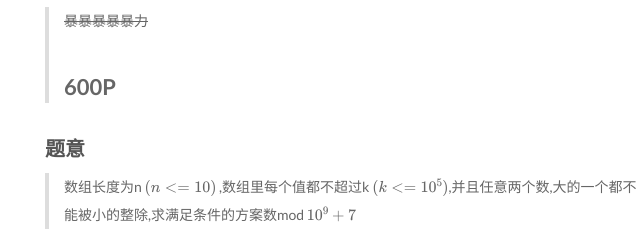
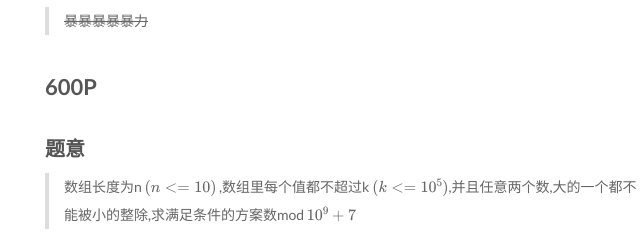
Before and after one commit to NotDeep/notdeep.github.io, a plain HTML site: page 2016/03/09/TC684/index.html in a window 1280 px wide. Shown: the part 349-581 px from the top of the page, 85-725 px from the left. Drawn offline with nearby package versions, Linux system fonts and the light colour scheme; some packages are replaced by stand-ins of ours; a script that the page names is missing.

Commit message:
Site updated: 2016-03-13 01:03:37

```diff
--- a/2016/03/09/TC684/index.html
+++ b/2016/03/09/TC684/index.html
@@ -65,7 +65,7 @@
 <meta property="og:site_name" content="NotDeep">
 <meta property="og:description" content="250P
 暴暴暴暴暴力">
-<meta property="og:updated_time" content="2016-03-11T18:19:22.000Z">
+<meta property="og:updated_time" content="2016-03-12T17:03:32.000Z">
 <meta name="twitter:card" content="summary">
 <meta name="twitter:title" content="Topcoder SRM 684 DIV2">
 <meta name="twitter:description" content="250P
@@ -263,8 +263,8 @@
 
         <h2 id="250P"><a href="#250P" class="headerlink" title="250P"></a>250P</h2><blockquote>
 <p><del>暴暴暴暴暴力</del><br><a id="more"></a></p>
-<h2 id="600P"><a href="#600P" class="headerlink" title="600P"></a>600P</h2></blockquote>
-<h3 id="题意"><a href="#题意" class="headerlink" title="题意"></a>题意</h3><blockquote>
+</blockquote>
+<h2 id="600P"><a href="#600P" class="headerlink" title="600P"></a>600P</h2><h3 id="题意"><a href="#题意" class="headerlink" title="题意"></a>题意</h3><blockquote>
 <p>数组长度为n $ ( n &lt;= 10 ) $ ,数组里每个值都不超过k $( k &lt;= 10^5 ) $,并且任意两个数,大的一个都不<br>能被小的整除,求满足条件的方案数mod $  10^9 + 7 $</p>
 </blockquote>
 <h3 id="思路"><a href="#思路" class="headerlink" title="思路"></a>思路</h3><blockquote>
```
